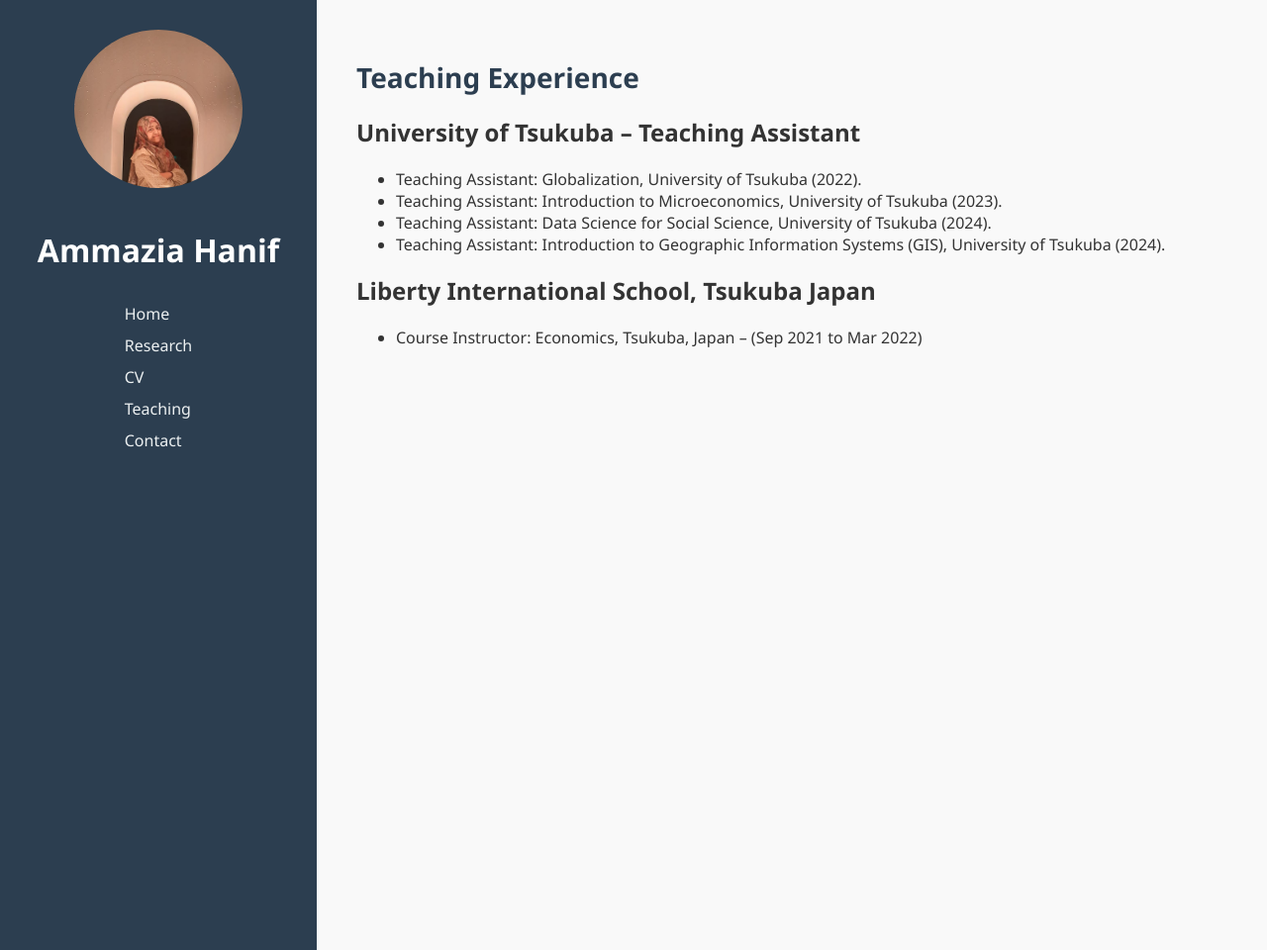
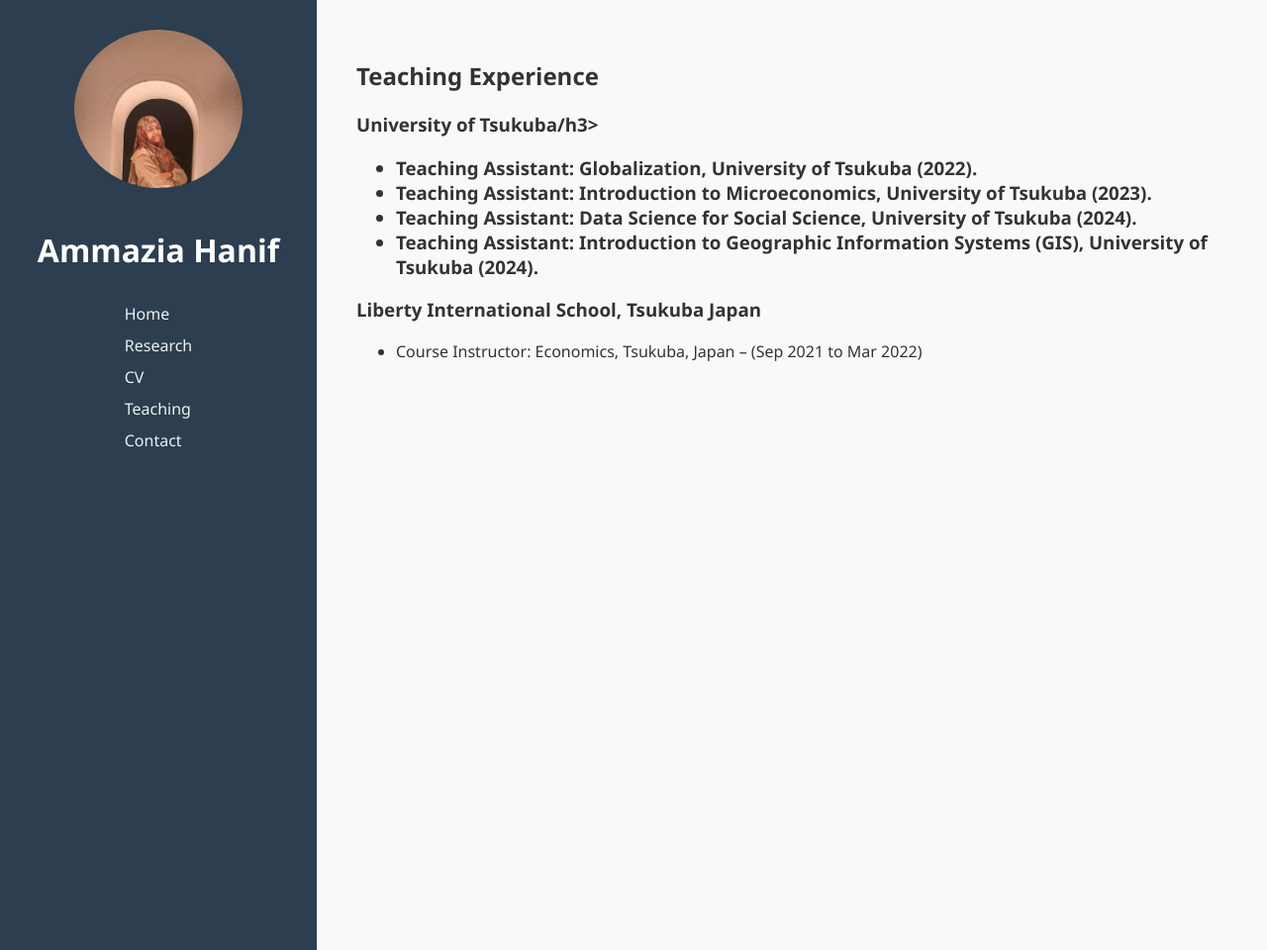
Before and after one commit to s2230029/Research-profile, a Jekyll site: the page teaching.html, which Jekyll copies as it is, in a window 1280 px wide. Shown: the whole page at 99% size. Built offline with Jekyll 4.4.1, drawn with Linux system fonts in a browser that asks for light colours.

Commit message:
Update teaching.html

```diff
--- a/teaching.html
+++ b/teaching.html
@@ -75,8 +75,8 @@
     </nav>
   </div>
   <div class="main">
-<h1>Teaching Experience</h1>
-<h2>University of Tsukuba – Teaching Assistant</h2>
+<h2>Teaching Experience</h2>
+<h3>University of Tsukuba/h3>
 <ul>
   <li>Teaching Assistant: Globalization, University of Tsukuba (2022).</li>
   <li>Teaching Assistant: Introduction to Microeconomics, University of Tsukuba (2023).</li>
@@ -84,7 +84,7 @@
   <li>Teaching Assistant: Introduction to Geographic Information Systems (GIS), University of Tsukuba (2024).</li>
 </ul>
 
-<h2>Liberty International School, Tsukuba Japan</h2>
+<h3>Liberty International School, Tsukuba Japan</h3>
 <ul>
   <li>Course Instructor: Economics, Tsukuba, Japan – (Sep 2021 to Mar 2022)</li>
 </ul>
```
